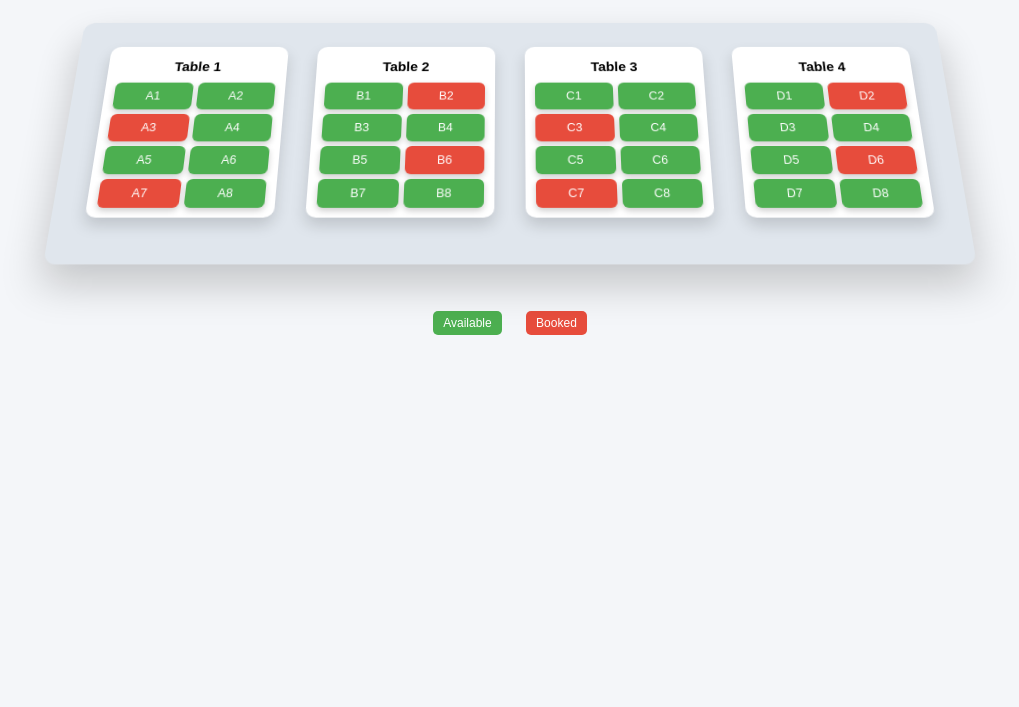
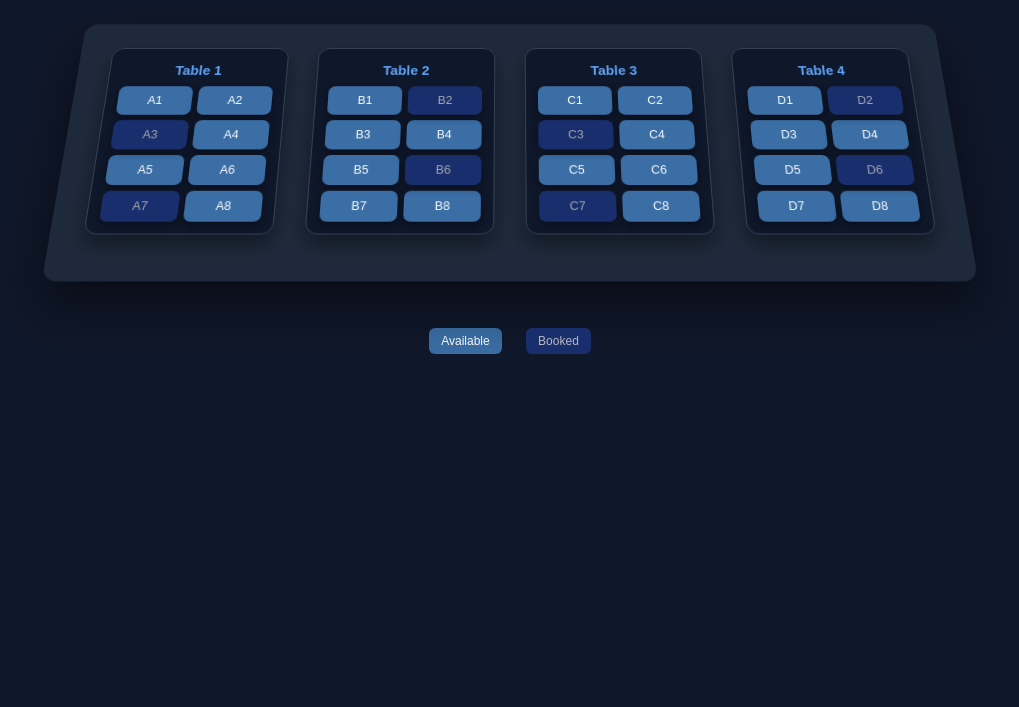
Before and after one commit to DPRCHANUKA/library-management-system, a plain HTML site: page frontend/pages/bookingseats.html in a window 1280 px wide. Shown: the part 93-800 px from the top of the page, without its empty margins (130-1149 px from the left). Drawn offline with Linux system fonts and the light colour scheme.

Commit message:
modified  library booking floor (color theme)  part 1.01

```diff
--- a/frontend/css/bookingseats.css
+++ b/frontend/css/bookingseats.css
@@ -1,15 +1,20 @@
 body {
   font-family: Arial, sans-serif;
-      background: #f4f6f9;
+  background: #0F172A;
+  color: #E5E7EB;
   text-align: center;
   margin: 0;
   padding: 20px;
 }
 
+/* Title */
 h1 {
   margin-bottom: 20px;
+  color: #60A5FA;
+  letter-spacing: 0.5px;
 }
 
+/* Floor */
 .floor {
   perspective: 1200px;
   display: flex;
@@ -24,56 +29,67 @@
   grid-template-columns: repeat(4, 180px);
   gap: 30px;
   padding: 40px;
-      background: #e0e6ed;
-      border-radius: 12px;
-      box-shadow: 0 20px 40px rgba(0,0,0,0.2);
+  background: #1E293B;
+  border-radius: 14px;
+  box-shadow: 0 25px 50px rgba(0,0,0,0.5);
 }
 
+/* Table */
 .table {
-      background: #ffffff;
-      border-radius: 10px;
-      padding: 10px;
-      box-shadow: 0 8px 15px rgba(0,0,0,0.15);
+  background: #0F172A;
+  border-radius: 12px;
+  padding: 12px;
+  border: 1px solid #334155;
+  box-shadow: 0 10px 20px rgba(0,0,0,0.4);
   transform: translateZ(20px);
 }
 
 .table h3 {
   margin: 5px 0;
   font-size: 14px;
+  color: #60A5FA;
 }
 
+/* Seats */
 .seats {
   display: grid;
   grid-template-columns: repeat(2, 1fr);
-      gap: 5px;
+  gap: 6px;
   margin-top: 10px;
 }
 
 .seat {
-      padding: 8px;
-      border-radius: 6px;
+  padding: 9px;
+  border-radius: 7px;
   font-size: 12px;
   border: none;
   cursor: pointer;
-      transition: 0.2s;
-      box-shadow: 0 3px 6px rgba(0,0,0,0.2);
+  transition: 0.25s;
+  box-shadow: 0 4px 8px rgba(0,0,0,0.4);
 }
 
+/* Available seats */
 .available {
-      background: #4caf50;
-      color: white;
+  background: #3A6EA5;
+  color: #fff;
 }
 
+/* Booked seats */
 .booked {
-      background: #e74c3c;
-      color: white;
+  background: #1E3A8A;
+  color: #E5E7EB;
   cursor: not-allowed;
+  opacity: 0.7;
 }
 
+/* Hover effect */
 .seat:hover:not(.booked) {
-      transform: scale(1.1);
+  transform: scale(1.12);
+  background: #60A5FA;
+  color: #0F172A;
 }
 
+/* Legend */
 .legend {
   margin-top: 20px;
 }
@@ -81,16 +97,17 @@
 .legend span {
   display: inline-block;
   margin: 0 10px;
-      padding: 5px 10px;
-      border-radius: 5px;
+  padding: 6px 12px;
+  border-radius: 6px;
   color: white;
   font-size: 12px;
 }
 
+/* Legend colors */
 .legend .available {
-      background: #4caf50;
+  background: #3A6EA5;
 }
 
 .legend .booked {
-      background: #e74c3c;
+  background: #1E3A8A;
 }
```
Lines whose indentation alone changed are shown as unchanged.
